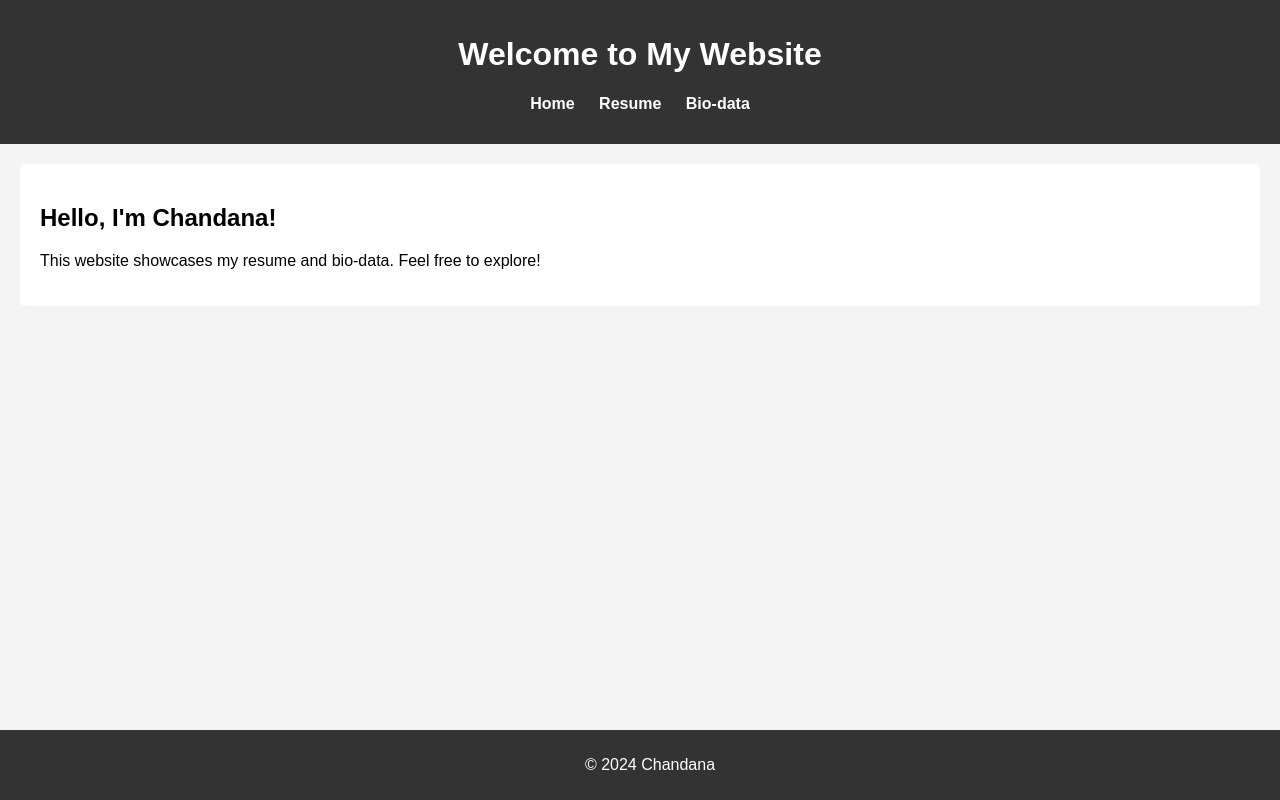
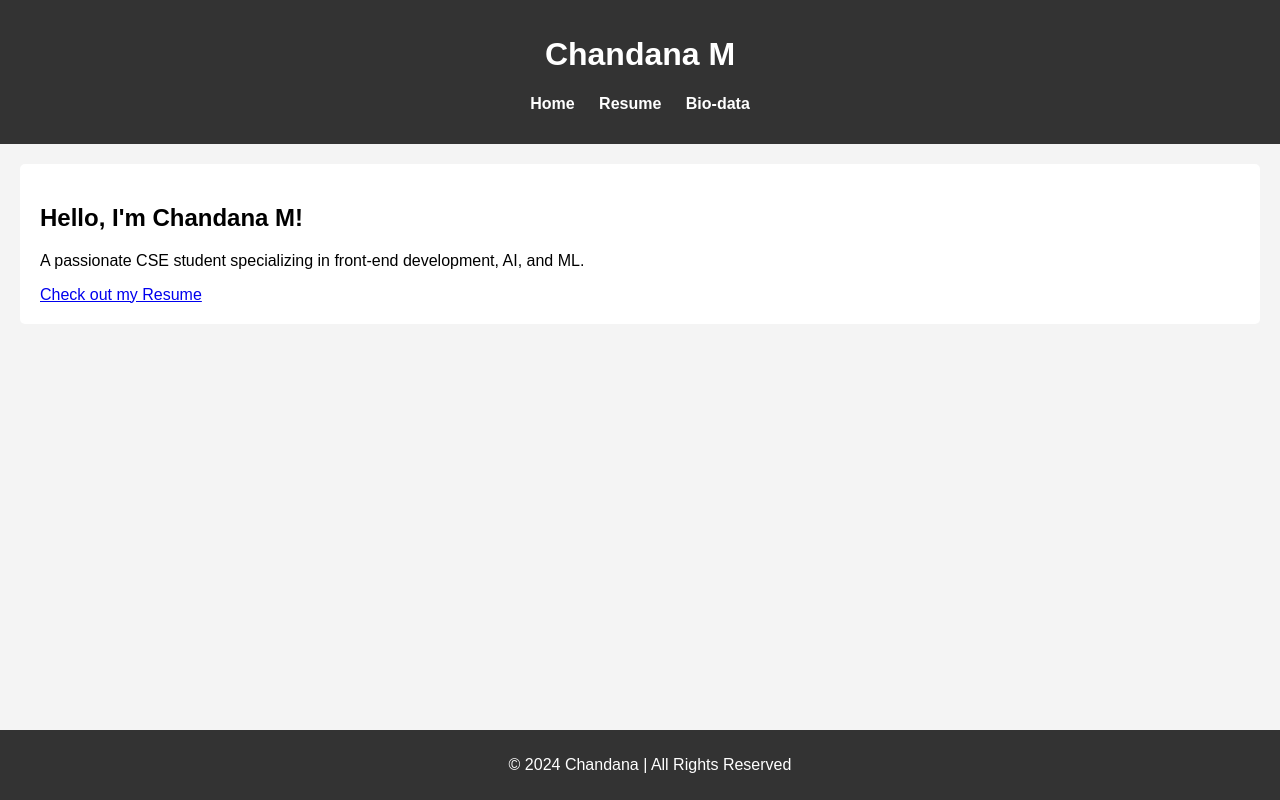
Before and after one commit to Chandanam0224/MyPortfolio, a plain HTML site: page index.html in a window 1280 px wide. Drawn offline with nearby package versions, Linux system fonts and the light colour scheme; files that its build step writes are made by us from their sources.

Commit message:
Update index.html

```diff
--- a/index.html
+++ b/index.html
@@ -3,28 +3,35 @@
 <head>
     <meta charset="UTF-8">
     <meta name="viewport" content="width=device-width, initial-scale=1.0">
-    <title>Home - My Website</title>
+    <title>Home - My Portfolio</title>
     <link rel="stylesheet" href="css/styles.css">
+    <script src="https://code.jquery.com/jquery-3.6.0.min.js"></script>
+    <script src="js/script.js"></script>
 </head>
 <body>
     <header>
-        <h1>Welcome to My Website</h1>
-        <nav>
+        <div class="logo">
+            <h1>Chandana M</h1>
+        </div>
+        <nav class="navbar">
             <ul>
-                <li><a href="index.html">Home</a></li>
+                <li><a href="index.html" class="active">Home</a></li>
                 <li><a href="resume.html">Resume</a></li>
                 <li><a href="bio-data.html">Bio-data</a></li>
             </ul>
         </nav>
     </header>
 
-    <section>
-        <h2>Hello, I'm Chandana!</h2>
-        <p>This website showcases my resume and bio-data. Feel free to explore!</p>
-    </section>
+    <main>
+        <section class="intro">
+            <h2>Hello, I'm <span class="highlight">Chandana M</span>!</h2>
+            <p>A passionate <span class="highlight">CSE student</span> specializing in front-end development, AI, and ML.</p>
+            <a href="resume.html" class="btn">Check out my Resume</a>
+        </section>
+    </main>
 
     <footer>
-        <p>&copy; 2024 Chandana</p>
+        <p>&copy; 2024 Chandana | All Rights Reserved</p>
     </footer>
 </body>
 </html>
```
